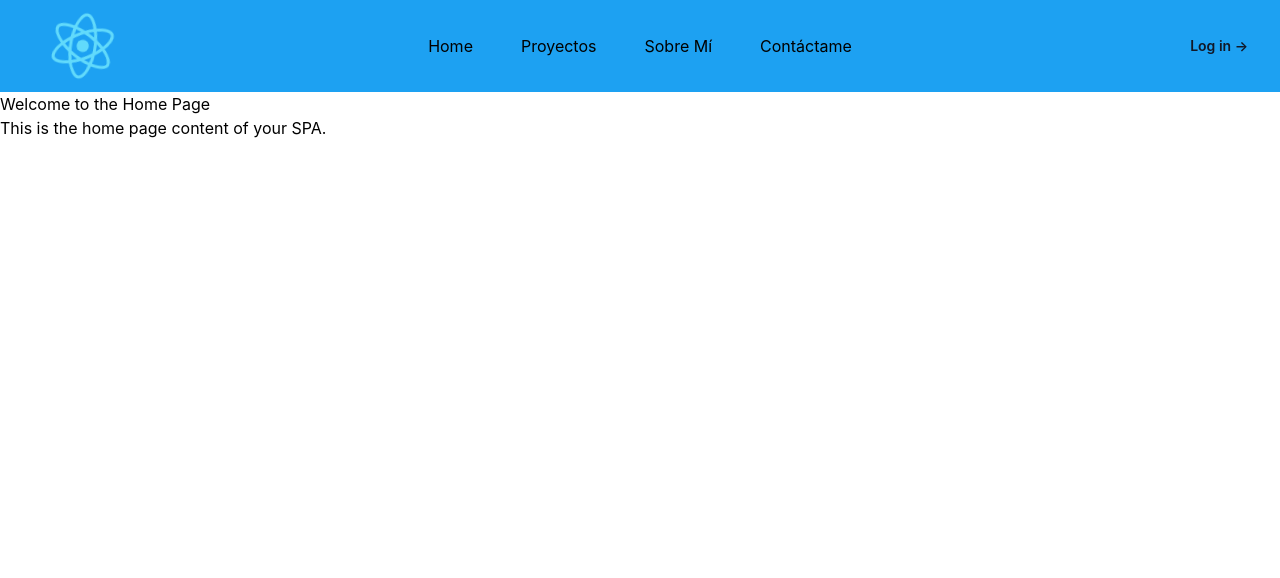
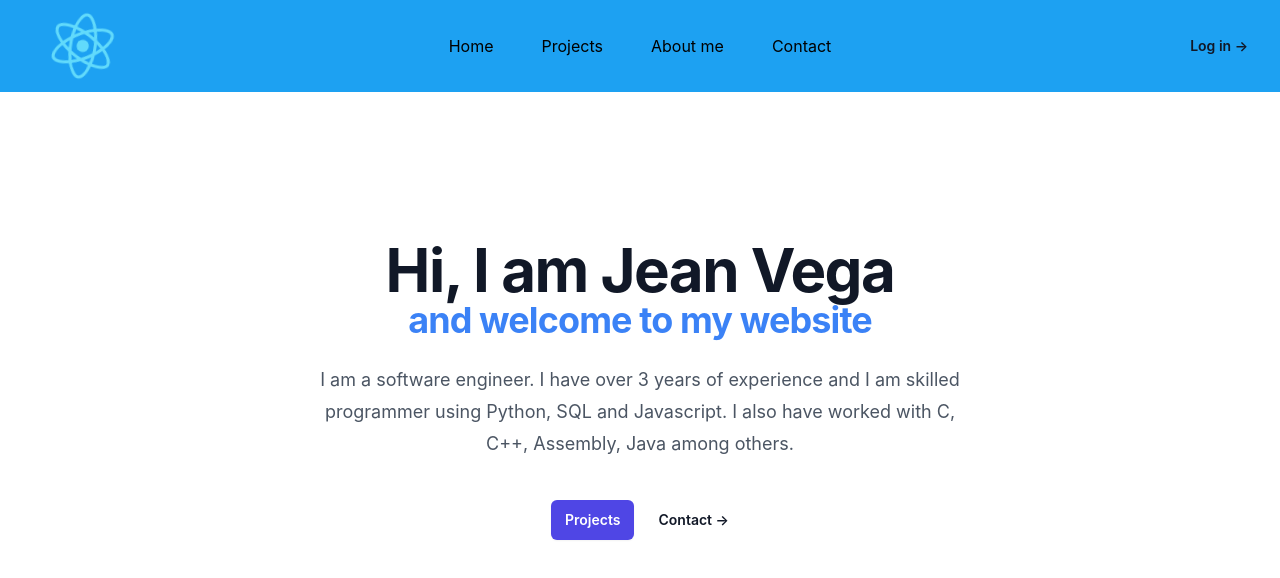
Before and after one commit to jeanvegadev/personalweb, a React (Create React App) app: page / in a window 1280 px wide. Shown: the top 578 px of the page. Built offline with nearby package versions, Linux system fonts and the light colour scheme.

Commit message:
add home page

```diff
--- a/src/components/Header.js
+++ b/src/components/Header.js
@@ -32,9 +32,9 @@
         </div>
         <Popover.Group className="hidden lg:flex lg:gap-x-12">
           <Link to="/">Home</Link>
-          <Link to="/projects">Proyectos</Link>
-          <Link to="/about">Sobre Mí</Link>
-          <Link to="/contact">Contáctame</Link>
+          <Link to="/projects">Projects</Link>
+          <Link to="/about">About me</Link>
+          <Link to="/contact">Contact</Link>
         </Popover.Group>
         <div className="hidden lg:flex lg:flex-1 lg:justify-end">
           <a href="#" className="text-sm font-semibold leading-6 text-gray-900">
@@ -67,36 +67,28 @@
             <div className="-my-6 divide-y divide-gray-500/10">
               <div className="space-y-2 py-6">
                 <a
-                  href="#"
+                  href="/"
+                  className="-mx-3 block rounded-lg px-3 py-2 text-base font-semibold leading-7 text-gray-900 hover:bg-gray-50"
+                >
+                  Home
+                </a>
+                <a
+                  href="/projects"
+                  className="-mx-3 block rounded-lg px-3 py-2 text-base font-semibold leading-7 text-gray-900 hover:bg-gray-50"
+                >
+                  Projects
+                </a>
+                <a
+                  href="/about"
                   className="-mx-3 block rounded-lg px-3 py-2 text-base font-semibold leading-7 text-gray-900 hover:bg-gray-50"
                 >
                   About
                 </a>
                 <a
-                  href="#"
+                  href="/contact"
                   className="-mx-3 block rounded-lg px-3 py-2 text-base font-semibold leading-7 text-gray-900 hover:bg-gray-50"
                 >
-                  Features
-                </a>
-                <a
-                  href="#"
-                  className="-mx-3 block rounded-lg px-3 py-2 text-base font-semibold leading-7 text-gray-900 hover:bg-gray-50"
-                >
-                  Marketplace
-                </a>
-                <a
-                  href="#"
-                  className="-mx-3 block rounded-lg px-3 py-2 text-base font-semibold leading-7 text-gray-900 hover:bg-gray-50"
-                >
-                  Company
-                </a>
-              </div>
-              <div className="py-6">
-                <a
-                  href="#"
-                  className="-mx-3 block rounded-lg px-3 py-2.5 text-base font-semibold leading-7 text-gray-900 hover:bg-gray-50"
-                >
-                  Log in
+                  Contact
                 </a>
               </div>
             </div>
--- a/src/pages/Home.js
+++ b/src/pages/Home.js
@@ -3,10 +3,31 @@
 
 const Home = () => {
   return (
-    <div>
-      <h1>Welcome to the Home Page</h1>
-      <p>This is the home page content of your SPA.</p>
-      {/* Add more content or components as needed */}
+    <div className="relative isolate px-6 pt-1 lg:px-8">
+        <div className="mx-auto max-w-2xl py-32 sm:py-48 lg:py-36">
+          <div className="text-center">
+            <h1 className="text-4xl font-bold tracking-tight text-gray-900 sm:text-6xl">
+              Hi, I am Jean Vega
+            </h1>
+            <h2 className="text-3xl font-bold tracking-tight text-blue-500 sm:text-4xl">
+              and welcome to my website
+            </h2>
+            <p className="mt-6 text-lg leading-8 text-gray-600">
+              I am a software engineer. I have over 3 years of experience and I am skilled programmer using Python, SQL and Javascript. I also have worked with C, C++, Assembly, Java among others.
+            </p>
+            <div className="mt-10 flex items-center justify-center gap-x-6">
+              <a
+                href="/Projects"
+                className="rounded-md bg-indigo-600 px-3.5 py-2.5 text-sm font-semibold text-white shadow-sm hover:bg-indigo-500 focus-visible:outline focus-visible:outline-2 focus-visible:outline-offset-2 focus-visible:outline-indigo-600"
+              >
+                Projects
+              </a>
+              <a href="Contact" className="text-sm font-semibold leading-6 text-gray-900">
+                Contact <span aria-hidden="true">→</span>
+              </a>
+            </div>
+          </div>
+        </div>
     </div>
   );
 };
```
